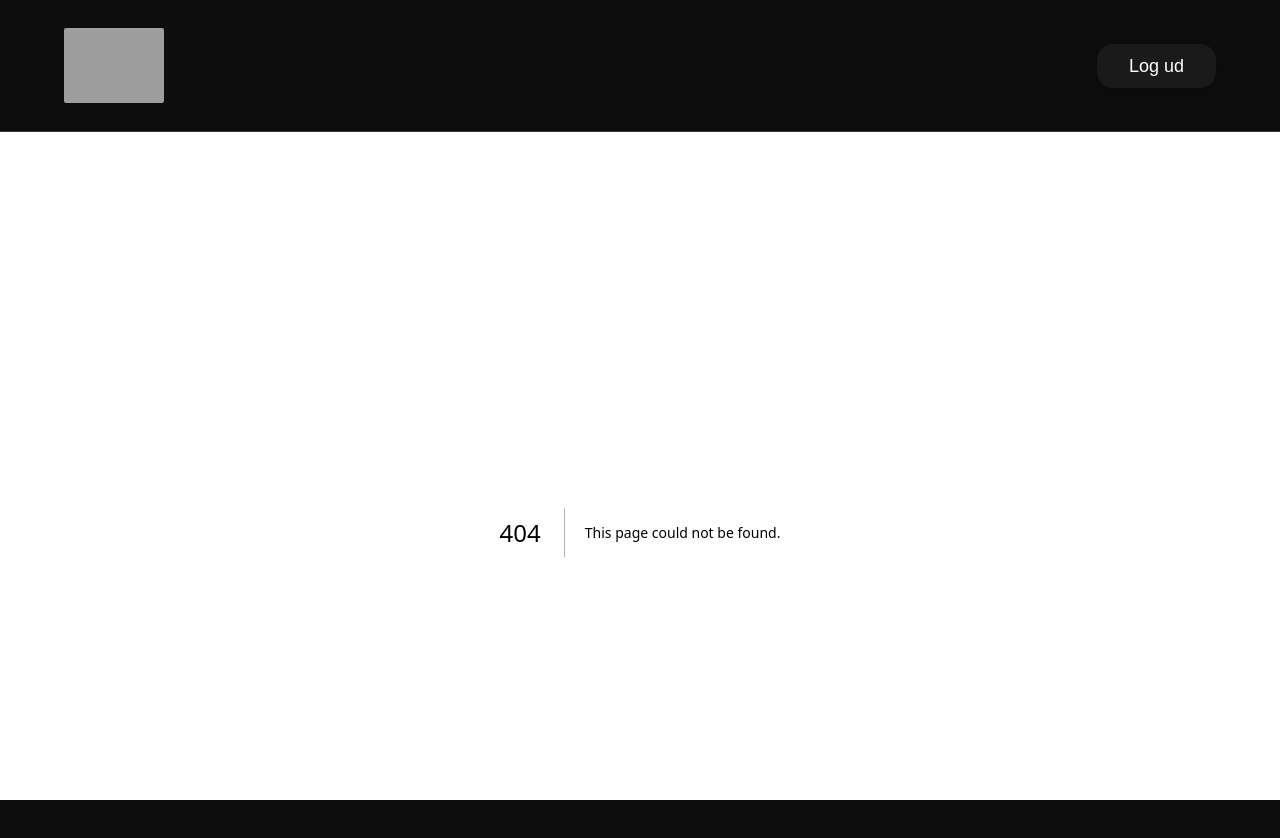
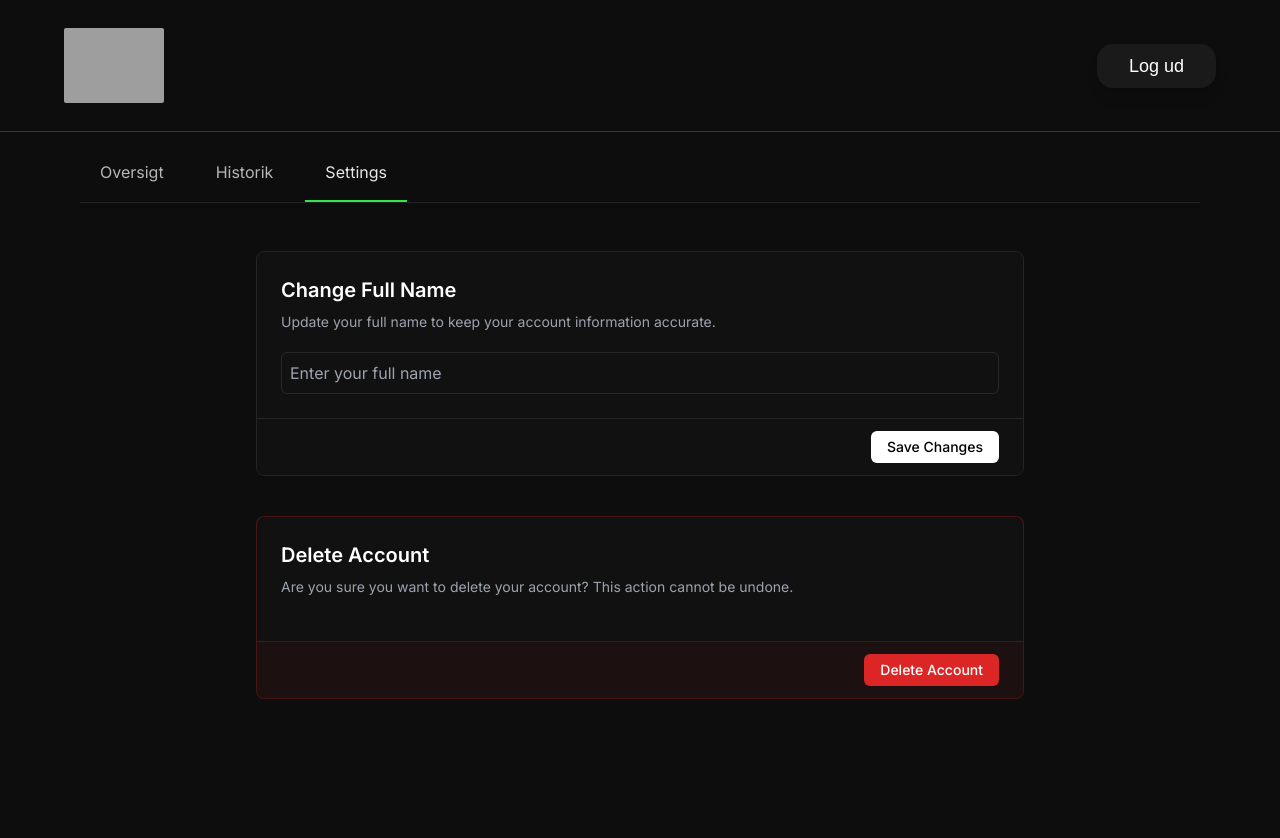
Before and after one commit to Shad0wwww/betalingsystem, a Next.js app: page /dashboard/settings in a window 1280 px wide. Before the commit this address had no page. Shown: the top 838 px of the page. Built offline with nearby package versions, Linux system fonts and the light colour scheme; grey boxes are pictures that could not be loaded.

Commit message:
feat: implement settings page with account management features and add SettingsCard component

```diff
--- /dev/null
+++ b/src/app/api/user/me/route.ts
@@ -0,0 +1,33 @@
+import { verifyJsonWebtoken } from "@/lib/jwt/Jwt";
+import prisma from "@/lib/prisma";
+import { NextRequest, NextResponse } from "next/server";
+import { GetUser } from '../../../../lib/users/GetUser';
+
+
+export default async function GET(
+    req: NextRequest
+) {
+
+    const cookie = req.cookies.get("auth_token")?.value;
+
+        if (!cookie) {
+            return NextResponse.json({ error: "Unauthorized" }, { status: 401 });
+        }
+
+        const payload = await verifyJsonWebtoken(cookie);
+
+        if (!payload || typeof payload === "string") {
+            return NextResponse.json({ error: "Invalid token" }, { status: 401 });
+        }
+
+        const user = await prisma.user.findUnique({
+            where: { email: payload.email },
+            select: {
+                id: true,
+                email: true,
+                name: true,
+            }
+        });
+
+        return NextResponse.json(user);
+    }
--- a/src/app/dashboard/page.tsx
+++ b/src/app/dashboard/page.tsx
@@ -1,34 +1,11 @@
-'use client';
+import GridContainer from "@/components/utils/GridContainer";
 
-import GridContainer from "@/components/utils/GridContainer";
-import { UtilityType } from "@prisma/client";
 
-async function getStripePaymentLink(
-	amount = 5000,
-	description = "Test Payment"
-) {
-	return fetch("/api/stripe/create", {
-		method: "POST",
-		headers: { "Content-Type": "application/json" },
-		body: JSON.stringify({
-			amount,
-			description,
-			type: UtilityType.WATER,
-		}),
-	}).then((res) => res.json())
-		.then((data) => data.url)
-}
 
 export default function Page() {
-
-	return (
-		<GridContainer>
-			<button
-				className="px-4 py-2 bg-blue-500 text-white rounded"
-				onClick={() => getStripePaymentLink().then((url) => window.location.href = url)}
-			>
-				Pay with Stripe
-			</button>
-		</GridContainer>
-	);
+    return (
+        <GridContainer>
+            <p>Oversigt</p>
+        </GridContainer>
+    );
 }
--- /dev/null
+++ b/src/app/dashboard/settings/page.tsx
@@ -0,0 +1,64 @@
+'use client';
+
+
+import { SettingsCard } from "@/components/utils/SettingsCard";
+
+/* async function getStripePaymentLink(
+	amount = 5000,
+	description = "Test Payment"
+) {
+	return fetch(`${process.env.NEXT_PUBLIC_BASE_URL}/api/stripe/create`, {
+		method: "POST",
+		headers: { "Content-Type": "application/json" },
+		body: JSON.stringify({
+			amount,
+			description,
+			type: UtilityType.WATER,
+		}),
+	}).then((res) => res.json())
+		.then((data) => data.url)
+} */
+
+const Input = (props: React.InputHTMLAttributes<HTMLInputElement>) => (
+	<input
+		{...props}
+		className={`w-full border rounded-md p-2 border-[#292828] bg-[#111111] text-white focus:outline-none focus:ring-1 focus:ring-gray-500 ${props.className}`}
+	/>
+);
+
+
+
+export default function Page() {
+	const handleDeleteAccount = () => {
+		console.log("Sletter konto...");
+	};
+
+	return (
+		<div className="min-h-screen px-4">
+
+			<div className="flex flex-col max-w-3xl mx-auto mt-2 gap-10">
+				<SettingsCard
+					title="Change Full Name"
+					description="Update your full name to keep your account information accurate."
+					buttonText="Save Changes"
+					onAction={() => console.log("Changing full name...")}
+				>
+					<Input
+						type="text"
+						placeholder="Enter your full name"
+					/>
+
+				</SettingsCard>
+
+				<SettingsCard
+					title="Delete Account"
+					description="Are you sure you want to delete your account? This action cannot be undone."
+					buttonText="Delete Account"
+					onAction={handleDeleteAccount}
+					variant="danger"
+				/>
+			</div>
+
+		</div>
+	);
+}
--- a/src/components/navbar/dashboard/DashboardNavbar.tsx
+++ b/src/components/navbar/dashboard/DashboardNavbar.tsx
@@ -8,7 +8,7 @@ export default function DashboardNavbar() {
     const pathname = usePathname();
 
     return (
-        <div className="mx-auto container lg:max-w-7xl max-w-screen-xl px-4 md:px-20 pt-16 pb-10 overflow-x-auto no-scrollbar">
+        <div className="mx-auto container lg:max-w-7xl max-w-screen-xl px-4 md:px-20 pb-10 overflow-x-auto no-scrollbar">
 
             <div className="flex flex-row pt-5 sub-headline gap-3">
                 <Link
@@ -16,7 +16,7 @@ export default function DashboardNavbar() {
                     className={`px-5 py-2 ${pathname === "/dashboard" ? style.active : "hover:border-b-2 hover:border-white/20"}`}
                 >
                     <div className="pb-2">
-                        <p>Profile</p>
+                        <p>Oversigt</p>
                     </div>
                 </Link>
 
@@ -30,11 +30,11 @@ export default function DashboardNavbar() {
                 </Link>
 
                 <Link
-                    href="/dashboard/oversigt"
-                    className={`px-5 py-2 ${pathname === "/dashboard/oversigt" ? style.active : "hover:border-b-2 hover:border-white/20"}`}
+                    href="/dashboard/settings"
+                    className={`px-5 py-2 ${pathname === "/dashboard/settings" ? style.active : "hover:border-b-2 hover:border-white/20"}`}
                 >
                     <div className="pb-2">
-                        <p>Oversigt</p>
+                        <p>Settings</p>
                     </div>
                 </Link>
             </div>
--- /dev/null
+++ b/src/components/utils/SettingsCard.tsx
@@ -0,0 +1,55 @@
+interface SettingsCardProps {
+    title: string;
+    description: string;
+    footerText?: string;
+    buttonText: string;
+    onAction: () => void;
+    variant?: 'default' | 'danger';
+    children?: React.ReactNode;
+}
+
+const SettingsCard = ({
+    title,
+    description,
+    footerText,
+    buttonText,
+    onAction,
+    variant = 'default',
+    children
+}: SettingsCardProps) => {
+    const isDanger = variant === 'danger';
+
+    return (
+        <div className={`w-full max-w-3xl mx-auto border rounded-lg overflow-hidden bg-[#111111] ${isDanger ? 'border-red-900/50' : 'border-[#252424]'}`}>
+
+            <div className="p-6">
+                <h2 className="text-white text-xl font-semibold mb-2">{title}</h2>
+                <p className="text-gray-400 text-sm mb-5">{description}</p>
+
+                {children && (
+                    <div className="mt-4">
+                        {children}
+                    </div>
+                )}
+            </div>
+
+
+            <div className={`px-6 py-3 flex items-center justify-between border-t ${isDanger ? 'bg-red-950/20 border-red-900/50' : 'bg-[#111111] border-[#252424]'}`}>
+                <p className="text-gray-500 text-xs">
+                    {footerText}
+                </p>
+                <button
+                    onClick={onAction}
+                    className={`px-4 py-1.5 rounded-md text-sm font-medium transition-colors
+            ${isDanger
+                            ? 'bg-red-600 hover:bg-red-700 text-white'
+                            : 'bg-white hover:bg-gray-200 text-black'}`}
+                >
+                    {buttonText}
+                </button>
+            </div>
+        </div>
+    );
+};
+
+export { SettingsCard };
--- a/src/proxy.ts
+++ b/src/proxy.ts
@@ -19,7 +19,7 @@ export default async function middleware(request: NextRequest) {
     return NextResponse.next();
 }
 
-// Opdater matcher til at inkludere login og signup siderne
+
 export const config = {
     matcher: [
         '/dashboard/:path*',
```
Also changed, not shown: src/app/api/user/logud/route.ts (added, +7 -0 lines), src/components/login/loginBox.tsx (+9 -3 lines).
